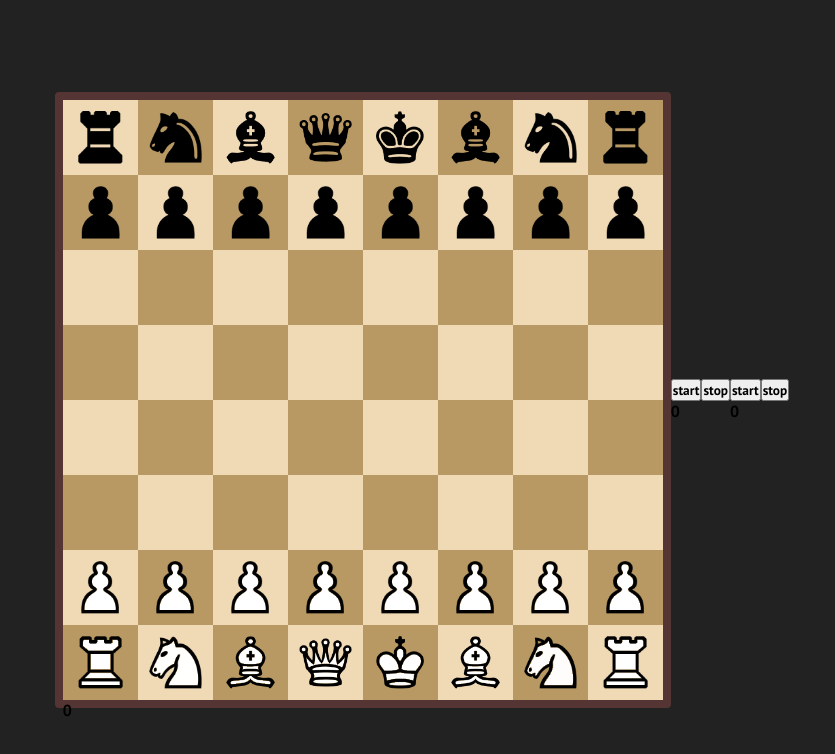
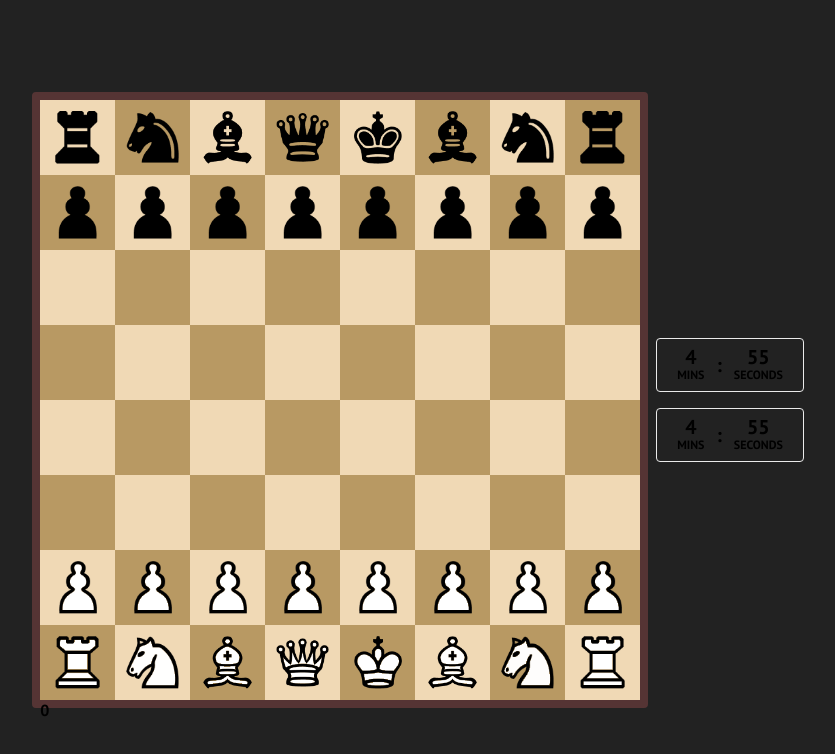
Before and after one commit to bonstriver/board-games, a React (Create React App) app: page / in a window 1280 px wide. Shown: the top 754 px of the page, without its empty margins (218-1053 px from the left). Built offline with nearby package versions, Linux system fonts and the light colour scheme.

Commit message:
TIMELORD

```diff
--- a/package.json
+++ b/package.json
@@ -7,6 +7,7 @@
     "@testing-library/react": "^13.3.0",
     "@testing-library/user-event": "^13.5.0",
     "chess.js": "^0.13.3",
+    "dayjs": "^1.11.5",
     "react": "^18.2.0",
     "react-dnd": "^16.0.1",
     "react-dnd-html5-backend": "^16.0.1",
--- a/src/App.css
+++ b/src/App.css
@@ -103,7 +103,6 @@
     border: 2px solid white;
   }
 
-
 .btn-wrap {
     position: absolute;
     top: 0;
@@ -111,6 +110,61 @@
     padding: 16px;
 }
 
-.timer-container {
+.expired-notice {
+    text-align: center;
+    padding: 2rem;
+    border: 1px solid #ebebeb;
+    border-radius: 0.25rem;
+    margin: 0.5rem;
+  }
+
+  .expired-notice > span {
+    font-size: 2.5rem;
+    font-weight: bold;
+    color: red;
+  }
+
+  .expired-notice > p {
+    font-size: 1.5rem;
+  }
+
+  .show-counter {
+    padding: 0.5rem;
+  }
+
+  .show-counter .countdown-link {
     display: flex;
-}
+    flex-direction: row;
+    justify-content: center;
+    align-items: center;
+    font-weight: 700;
+    font-size: 1.25rem;
+    line-height: 1.75rem;
+    padding: 0.5rem;
+    border: 1px solid #ebebeb;
+    border-radius: 0.25rem;
+    text-decoration: none;
+    color: #000;
+  }
+
+  .show-counter .countdown {
+    line-height: 1.25rem;
+    padding: 0 0.75rem 0 0.75rem;
+    align-items: center;
+    display: flex;
+    flex-direction: column;
+  }
+
+  .show-counter .countdown.danger {
+    color: #ff0000;
+  }
+
+  .show-counter .countdown > p {
+    margin: 0;
+  }
+
+  .show-counter .countdown > span {
+    text-transform: uppercase;
+    font-size: 0.75rem;
+    line-height: 1rem;
+  }
--- a/src/App.jsx
+++ b/src/App.jsx
@@ -1,7 +1,8 @@
 import React, { useEffect, useState } from 'react'
 import './App.css'
-import { gameSubject, initGame, resetGame, Timer} from './Game'
+import { gameSubject, initGame, resetGame} from './Game'
 import Board from './Board'
+import Timer from './Timer'
 
 function App() {
   const [board, setBoard] = useState([])
@@ -20,6 +21,10 @@ function App() {
     return () => subscribe.unsubscribe()
   }, [])
 
+  const THREE_DAYS_IN_MS = 1000 * 60 * 5
+  const NOW_IN_MS = new Date().getTime()
+  const dateTimeAfterThreeDays = NOW_IN_MS + THREE_DAYS_IN_MS
+
   return (
     <div className='container'>
       {isGameOver && (
@@ -36,8 +41,8 @@ function App() {
         <Board board={board} turn={turn} />0
       </div>
       <div className='timer-container'>
-        <Timer />
-        <Timer />
+        <Timer targetDate={dateTimeAfterThreeDays}/>
+        <Timer targetDate={dateTimeAfterThreeDays}/>
       </div>
       {result && <p className='vertical-text'>{result}</p>}
     </div>
--- a/src/Game.js
+++ b/src/Game.js
@@ -1,6 +1,5 @@
 import { Chess } from 'chess.js'
 import { BehaviorSubject } from 'rxjs'
-import React, { useState } from 'react'
 
 let promotion = 'rnb2bnr/pppPkppp/8/4p3/7q/8/PPPP1PPP/RNBQKBNR w KQ - 1 5'
 let stalemate = '4k3/4P3/4K3/8/8/8/8/8 b - - 0 78'
@@ -82,30 +81,3 @@ function getGameResult(){
         return 'UNKNOWN REASON'
     }
 }
-
-export function Timer() {
-    const [seconds, setSeconds] = useState(0)
-
-
-    const startTimer = () => {
-        setInterval(() => {
-            setSeconds(seconds => seconds + 1)
-        }, 1000)
-    }
-
-    const stopTimer = () => {
-        clearInterval(setSeconds(0))
-        document.querySelector('#counter').remove()
-    }
-
-    const currentCount = seconds
-
-    return (
-
-        <div className="counter-container">
-            <button className="start-button" onClick={startTimer}>start</button>
-            <button className="stop-button" onClick={stopTimer}>stop</button>
-            <p id="counter">{currentCount}</p>
-        </div>
-    )
-}
--- /dev/null
+++ b/src/TimeDisplay.jsx
@@ -0,0 +1,12 @@
+import React from 'react';
+
+const TimeDisplay = ({ value, type, isDanger }) => {
+  return (
+    <div className={isDanger ? 'countdown danger' : 'countdown'}>
+      <p>{value}</p>
+      <span>{type}</span>
+    </div>
+  );
+};
+
+export default TimeDisplay;
--- a/src/Timer.jsx
+++ b/src/Timer.jsx
@@ -1,29 +1,42 @@
-// import React from 'react'
-// import { useState } from 'react'
+import { useCountdown } from './useCountdown'
+import TimeDisplay from './TimeDisplay';
 
-// export default function Timer() {
-//     const [seconds, setSeconds] = useState(0)
+const ExpiredNotice = () => {
+    return (
+      <div className="expired-notice">
+        <span>Expired!!!</span>
+        <p>Please select a future date and time.</p>
+      </div>
+    );
+  };
 
+  const ShowCounter = ({ minutes, seconds }) => {
+    return (
+      <div className="show-counter">
+        <a
+          className="countdown-link"
+        >
+          <TimeDisplay value={minutes} type={'Mins'} isDanger={minutes <= 0} />
+          <p>:</p>
+          <TimeDisplay value={seconds} type={'Seconds'} isDanger={minutes <= 0} />
+        </a>
+      </div>
+    );
+  };
 
-//     const startTimer = () => {
-//         setInterval(() => {
-//             setSeconds(seconds => seconds + 1)
-//         }, 1000)
-//     }
+const Timer = ({ targetDate }) => {
+    const [minutes, seconds] = useCountdown(targetDate);
 
-//     const stopTimer = () => {
-//         clearInterval(setSeconds(0))
-//         document.querySelector('#counter').remove()
-//     }
+    if (minutes + seconds <= 0) {
+      return <ExpiredNotice />;
+    } else {
+      return (
+        <ShowCounter
+          minutes={minutes}
+          seconds={seconds}
+        />
+      );
+    }
+  };
 
-//     const currentCount = seconds
-
-//     return (
-
-//         <div className="counter-container">
-//             <button className="start-button" onClick={startTimer}>start</button>
-//             <button className="stop-button" onClick={stopTimer}>stop</button>
-//             <p id="counter">{currentCount}</p>
-//         </div>
-//     )
-// }
+export default Timer;
--- /dev/null
+++ b/src/useCountdown.jsx
@@ -0,0 +1,29 @@
+import { useEffect, useState } from 'react';
+
+const useCountdown = (targetDate) => {
+  const countDownDate = new Date(targetDate).getTime();
+
+  const [countDown, setCountDown] = useState(
+    countDownDate - new Date().getTime()
+  );
+
+  useEffect(() => {
+    const interval = setInterval(() => {
+      setCountDown(countDownDate - new Date().getTime());
+    }, 1000);
+
+    return () => clearInterval(interval);
+  }, [countDownDate]);
+
+  return getReturnValues(countDown);
+};
+
+const getReturnValues = (countDown) => {
+  // calculate time left
+  const minutes = Math.floor((countDown % (1000 * 60 * 60)) / (1000 * 60));
+  const seconds = Math.floor((countDown % (1000 * 60)) / 1000);
+
+  return [minutes, seconds];
+};
+
+export { useCountdown };
```
Also changed, not shown: 1 other file (tests, documents, lock files or other folders).
